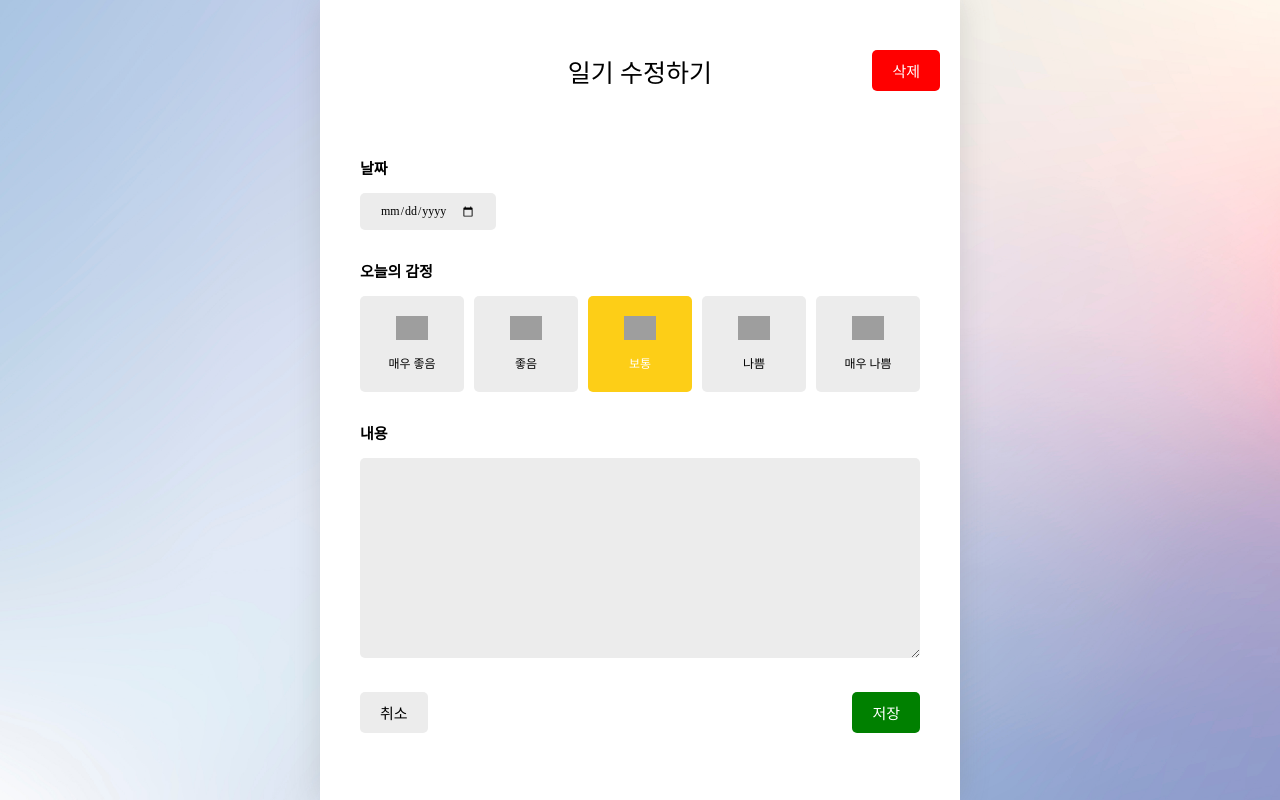
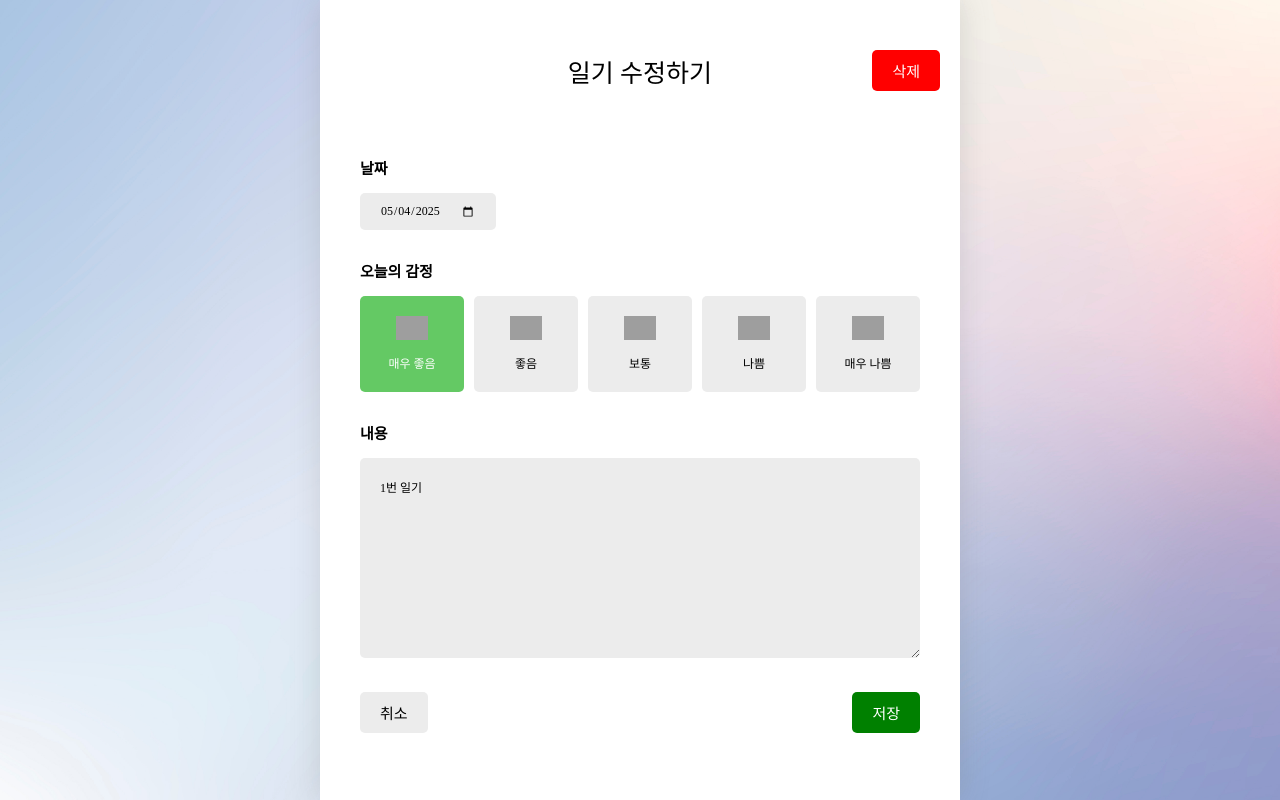
Before and after one commit to ahyns62/mood-diary, a React (Vite) app: page /edit/1 in a window 1280 px wide. Built offline with nearby package versions, Linux system fonts and the light colour scheme; grey boxes are pictures that could not be loaded; a web font is replaced by a local one.

Commit message:
feat: useEffect 훅 활용하여 작성된 일기 데이터 불러오기

```diff
--- a/src/components/layout/Editor/Editor.jsx
+++ b/src/components/layout/Editor/Editor.jsx
@@ -2,7 +2,7 @@
 import EmotionItem from "../../common/EmotionItem/EmotionItem";
 import Button from "../../common/Button/Button";
 import { useNavigate } from "react-router-dom";
-import { useState } from "react";
+import { useState, useEffect } from "react";
 
 const emotionList = [
   { emotionId: 1, emotionName: "매우 좋음" },
@@ -27,13 +27,22 @@
   return `${year}-${month}-${date}`;
 };
 
-const Editor = ({ onSubmit }) => {
+const Editor = ({ initData, onSubmit }) => {
   const nav = useNavigate();
   const [input, setInput] = useState({
     createdDate: new Date(),
     emotionId: 3,
     content: "",
   });
+
+  useEffect(() => {
+    if (initData) {
+      setInput({
+        ...initData,
+        createdDate: new Date(Number(initData.createdDate)),
+      });
+    }
+  }, [initData]);
 
   const onChangeInput = (e) => {
     let name = e.target.name;
@@ -58,7 +67,7 @@
         <h3>날짜</h3>
         <input
           onChange={onChangeInput}
-          value={getStringedDate.createdDate}
+          value={getStringedDate(input.createdDate)}
           type="date"
         />
       </section>
--- a/src/pages/EditDiary.jsx
+++ b/src/pages/EditDiary.jsx
@@ -2,14 +2,29 @@
 import Header from "../components/layout/Header/Header";
 import Button from "../components/common/Button/Button";
 import Editor from "../components/layout/Editor/Editor";
-import { useContext } from "react";
+import { useContext, useEffect, useState } from "react";
 import { useNavigate } from "react-router-dom";
-import { DiaryDispatchContext } from "../App";
+import { DiaryDispatchContext, DiaryStateContext } from "../App";
 
 const EditDiary = () => {
   const params = useParams();
   const nav = useNavigate();
   const { onDelete } = useContext(DiaryDispatchContext);
+  const data = useContext(DiaryStateContext);
+  const [currDiaryItem, setCurrDiaryItem] = useState();
+
+  useEffect(() => {
+    const currentDiaryItem = data.find(
+      (item) => String(item.id) === String(params.id)
+    );
+
+    if (!currentDiaryItem) {
+      window.alert("존재하지 않는 일기입니다.");
+      nav("/", { replace: true });
+    }
+
+    setCurrDiaryItem(currentDiaryItem);
+  }, [params.id, data]);
 
   const onClickDelete = () => {
     if (window.confirm("일기를 정말 삭제할까요? 다시 복구되지 않아요!")) {
@@ -26,7 +41,7 @@
           <Button onClick={onClickDelete} text={"삭제"} type={"NEGATIVE"} />
         }
       />
-      <Editor />
+      <Editor initData={currDiaryItem} />
     </div>
   );
 };
```
